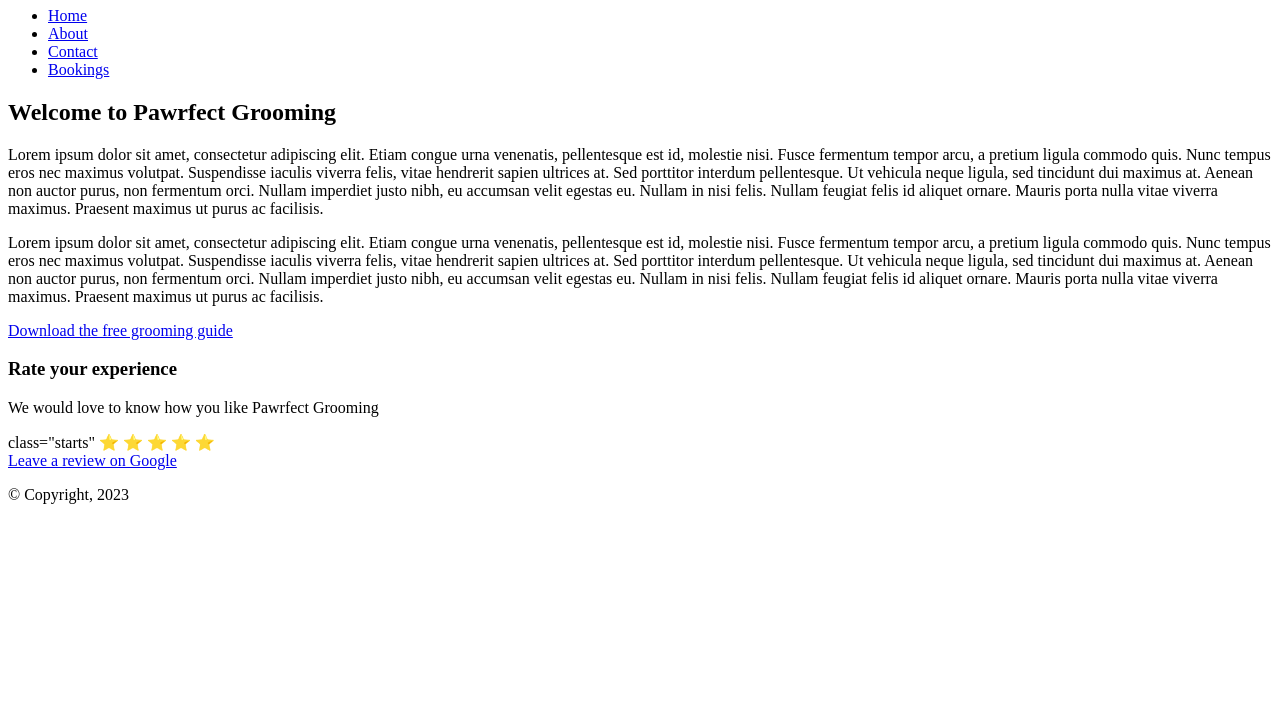
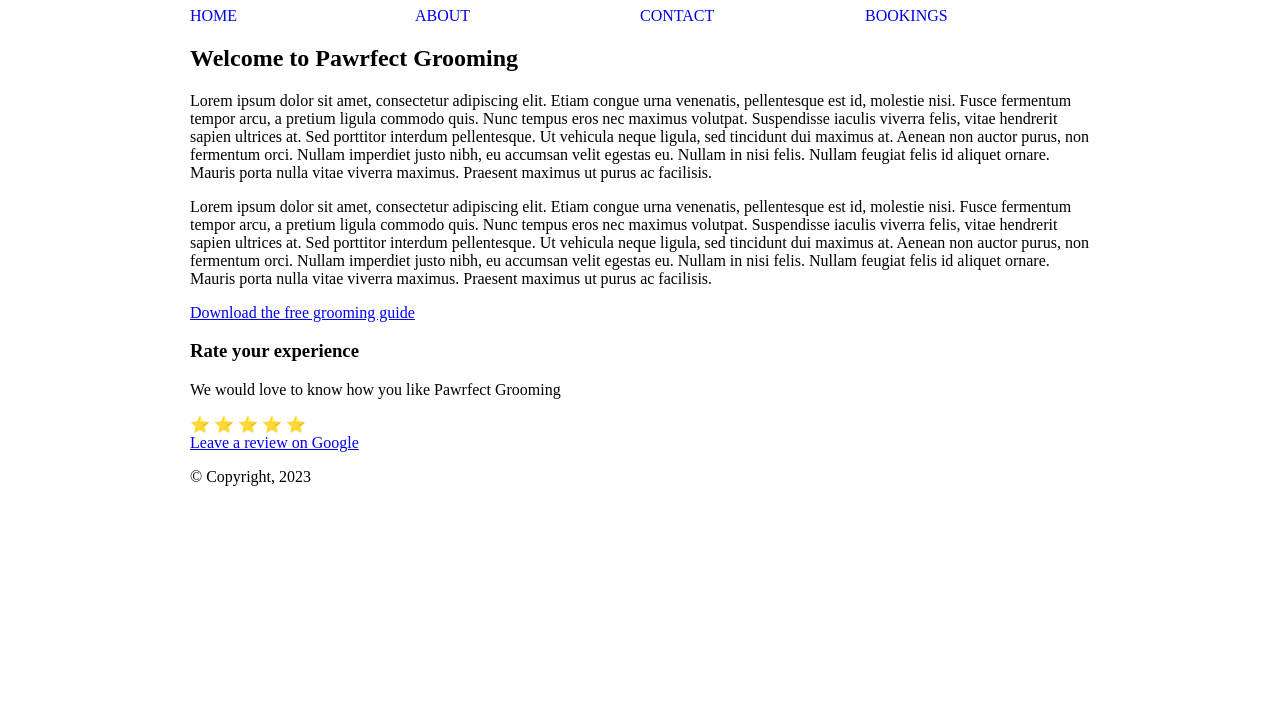
Before and after one commit to garc0259/mtm6201-week6, a plain HTML site: page index.html in a window 1280 px wide. Shown: the part 73-800 px from the top of the page. Drawn offline with Linux system fonts and the light colour scheme.

Commit message:
adds nav styles and animation

```diff
--- a/css/main.css
+++ b/css/main.css
@@ -0,0 +1,40 @@
+/* . is class name selector */
+
+.container{
+    max-width: 900px;
+    margin: 0 auto;
+}
+
+/* space is the descendant combinator */
+nav ul{
+    display: flex;
+    list-style-type: none;
+    padding: 0;
+    margin: 0;
+}
+
+nav ul li{
+    flex: 1;
+}
+
+/* LoVe HAte */
+/* (Link, Visited, Hover, Focuse, Active) */
+
+nav a,
+nav a:link,
+nav a:visited{
+    display: inline-block;
+    text-decoration: none;
+    text-transform: uppercase;
+    transition: transform .5s;
+}
+nav a:hover,
+nav a:focus{
+    text-decoration: underline;
+    transform: scale(1.2);
+}
+
+nav a:active{
+    transform: scale(1.2)
+    translateX(10px);
+}
--- a/index.html
+++ b/index.html
@@ -43,7 +43,7 @@
 
                 <p>We would love to know how you like Pawrfect Grooming</p>
 
-                <div> class="starts"
+                <div class="stars">
                     <span>⭐</span>
                     <span>⭐</span>
                     <span>⭐</span>
```
